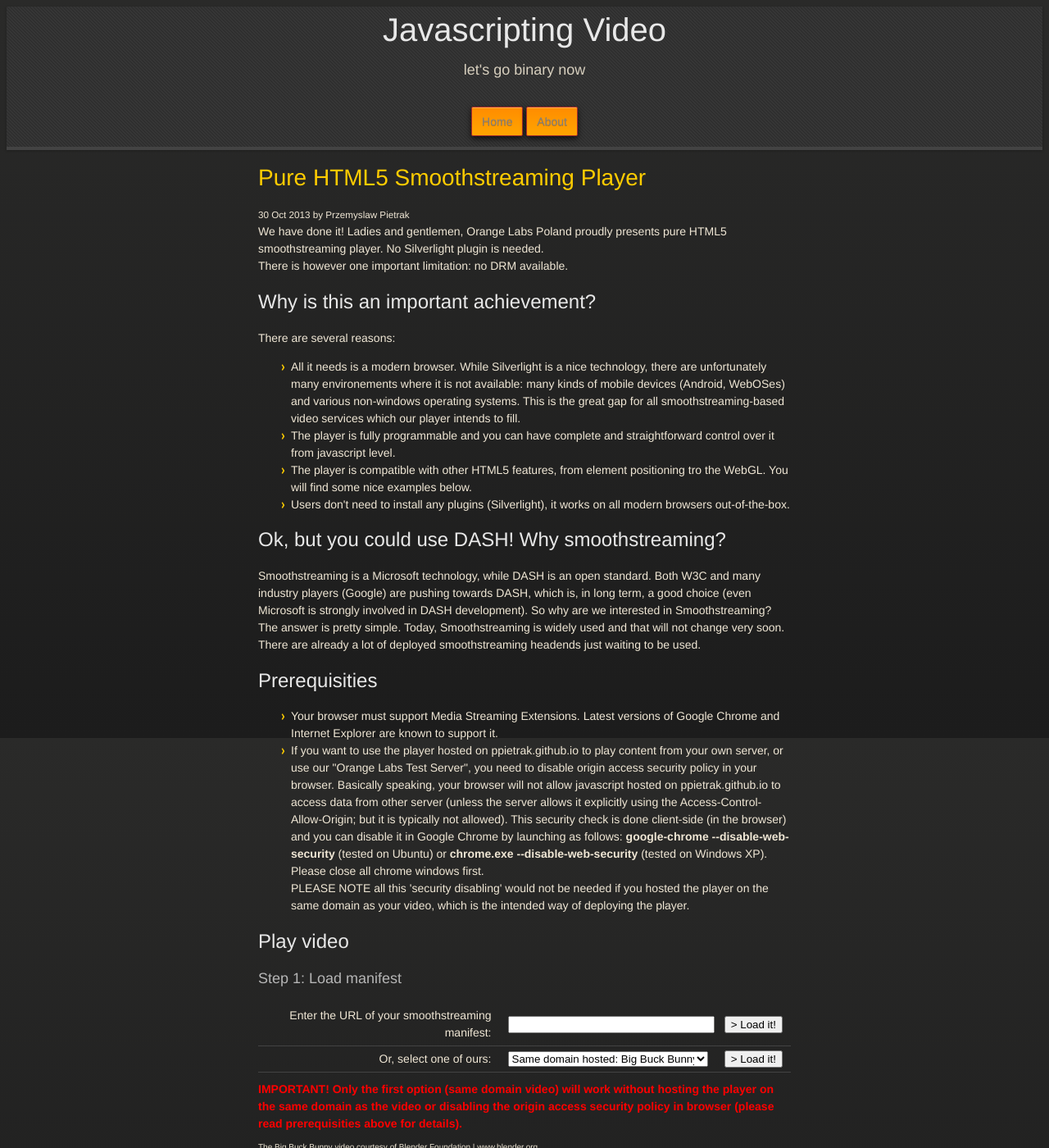
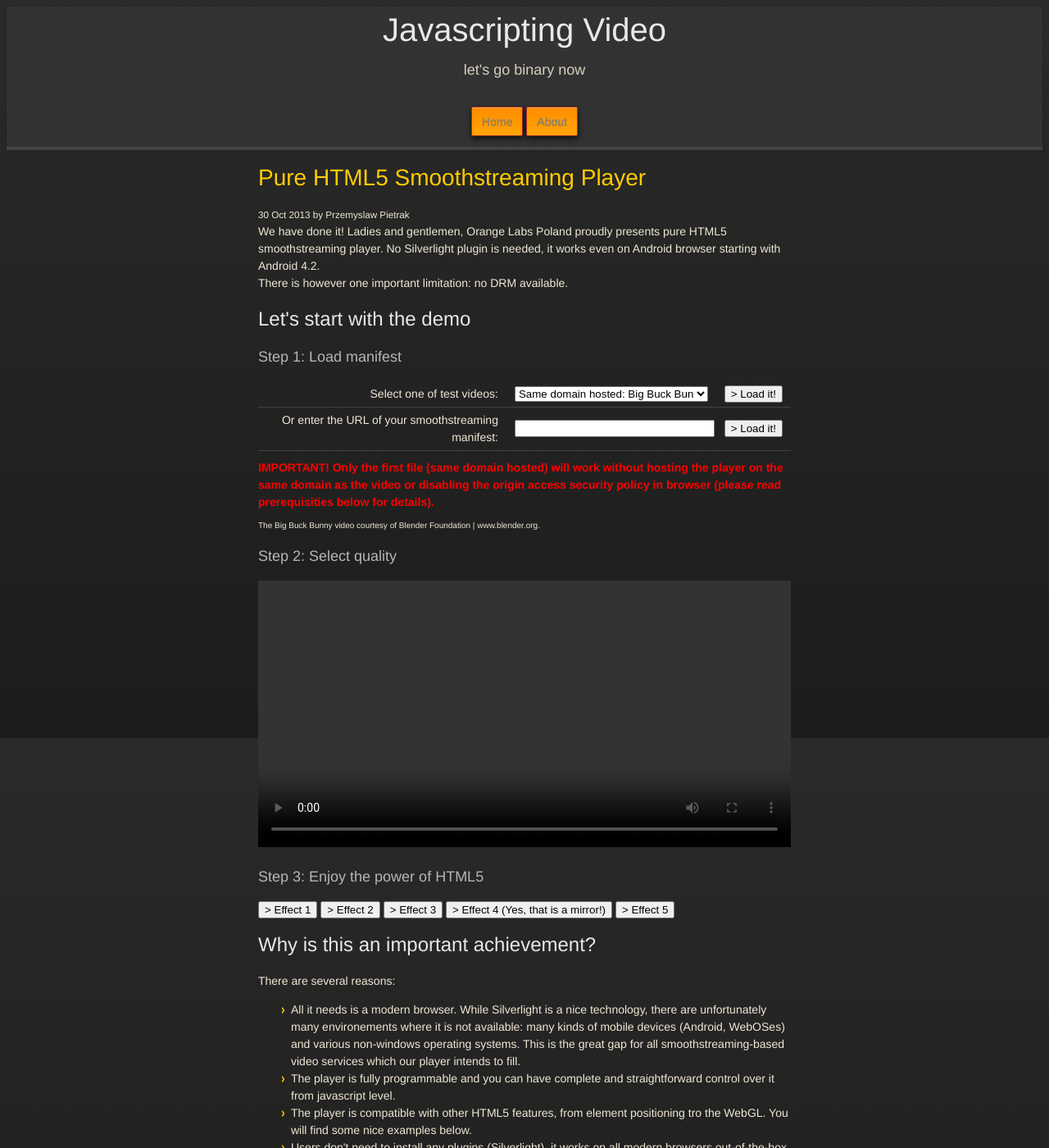
Before and after one commit to ppietrak/ppietrak.github.com, a Jekyll site: the page built from _posts/2013-10-30-pure-html5-smoothstreaming-player.html, in a window 1280 px wide and 1400 px high. Shown: the whole window at 82% size. Built offline with Jekyll 4.4.1, drawn with Linux system fonts in a browser that asks for light colours; nearby versions of some CDN libraries; some of the changed text lies outside the part shown.

Commit message:
added Android photo

```diff
--- a/_posts/2013-10-30-pure-html5-smoothstreaming-player.html
+++ b/_posts/2013-10-30-pure-html5-smoothstreaming-player.html
@@ -5,7 +5,7 @@
 published: true
 ---
 
-We have done it! Ladies and gentlemen, Orange Labs Poland proudly presents pure HTML5 smoothstreaming player. No Silverlight plugin is needed.<br/>
+We have done it! Ladies and gentlemen, Orange Labs Poland proudly presents pure HTML5 smoothstreaming player. No Silverlight plugin is needed, it works even on Android browser starting with Android 4.2.<br/>
 There is however one important limitation: no DRM available.
 
 
@@ -19,6 +19,59 @@
 <script type="text/javascript" src="/javascripts/SmPlayer.js"></script>
 <script type="text/javascript" src="/javascripts/SmMedia.js"></script>
 <script src="//ajax.googleapis.com/ajax/libs/jquery/1.9.1/jquery.min.js" ></script>
+
+
+<h2>Let's start with the demo</h2>
+
+<h3>Step 1: Load manifest</h3>
+
+<table>
+	<tr>
+		<td style="text-align:right;">Select one of test videos:</td>
+		<td>
+			<select id="input_sample" style="width:100%">
+				<option value="/BigBuckBunny.ism/manifest.xml">Same domain hosted: Big Buck Bunny</option>
+				<option value="http://origin-vod-ss.ott.rd.tp.pl/SS/bunny2/bunny2/BigBuckBunny.ism/manifest">Orange Labs Test Server: Big Buck Bunny</option>
+				<option value="http://origin-vod-ss.ott.rd.tp.pl/SS/Faust/Faust/euronews-vod.ism/manifest">Orange Labs Test Server: Weather broadcast</option>
+				<option value="http://origin-vod-ss.ott.rd.tp.pl/SS/Zaglada/Zaglada/tvtit-vod-2.ism/manifest">Orange Labs Test Server, video 3</option>
+				<option value="http://origin-vod-ss.ott.rd.tp.pl/SS/Robale/Robale/tvtit-vod-1.ism/manifest">Orange Labs Test Server, video 4</option>
+
+			</select>
+		</td>
+		<td><input type="button" onclick="runDemo(document.getElementById('input_sample').value);" value="> Load it!"/></td>
+	</tr>
+	<tr>
+		<td style="text-align:right;">Or enter the URL of your smoothstreaming manifest:</td>
+		<td><input id="input_url" style="width:100%"></td>
+		<td><input type="button" onclick="runDemo(document.getElementById('input_url').value);" value="> Load it!" /></td>
+	</tr>
+</table>
+<div style="padding-top:10px;color:red;">
+<b>IMPORTANT! Only the first file (same domain hosted) will work without hosting the player on the same domain as the video or disabling the origin access security policy in browser (please read prerequisities below for details).</b>
+</div>
+<div style="font-size:10px;padding-top:10px;">The Big Buck Bunny video courtesy of Blender Foundation | www.blender.org. </div>
+
+<h3>Step 2: Select quality</h3>
+
+<div id="quality" style="margin-bottom:10px;"></div>
+<div id="vparent" style="position:relative">
+<video id="v" controls autoplay style="width:100%;height:auto;"></video>
+<div id="curtainleft" style="position:absolute;left:0;top:0;bottom:0;right:100%;background-color:#252525;"></div>
+<div id="curtainright" style="position:absolute;left:100%;top:0;bottom:0;right:0;background-color:#252525;"></div>
+</div>
+
+<div style="experiments">
+<h3>Step 3: Enjoy the power of HTML5</h3>
+<input type="button" onclick="runEffect(0);" value="> Effect 1"/>
+<input type="button" onclick="runEffect(1);" value="> Effect 2"/>
+<input type="button" onclick="runEffect(2);" value="> Effect 3"/>
+<input type="button" onclick="runEffect(3);" value="> Effect 4 (Yes, that is a mirror!)"/>
+<input type="button" onclick="runEffect(4);" value="> Effect 5"/>
+</div>
+
+
+
+<div id="fragments"></div>
 
 <h2>Why is this an important achievement?</h2>
 There are several reasons:
@@ -35,63 +88,13 @@
 
 <h2>Prerequisities</h2>
 <ul>
-<li>Your browser must support Media Streaming Extensions. Latest versions of Google Chrome and Internet Explorer are known to support it.</li>
+<li>Your browser must support Media Streaming Extensions. Latest versions of Google Chrome and Internet Explorer are known to support it. The Chrome browser in  Android 4.2 supports it.
+<img src="/images/html5-smoothstreaming-player-on-android.jpg" alt="HTML5 smoothstreaming player on Android 4.2" style="max-width:400px;height:auto;margin:auto;"</img></li>
 <li>If you want to use the player hosted on ppietrak.github.io to play content from your own server, or use our "Orange Labs Test Server", you need to disable origin access security policy in your browser. Basically speaking, your browser will not allow javascript hosted on ppietrak.github.io to access data from other server (unless the server allows it explicitly using the Access-Control-Allow-Origin; but it is typically not allowed). This security check is done client-side (in the browser) and you can disable it in Google Chrome by launching as follows: <b>google-chrome --disable-web-security</b> (tested on Ubuntu) or <b>chrome.exe --disable-web-security</b> (tested on Windows XP). Please close all chrome windows first. <br/>
 PLEASE NOTE all this 'security disabling' would not be needed if you hosted the player on the same domain as your video, which is the intended way of deploying the player.</li>
 
 </ul>
 
-<h2>Play video</h2>
-
-<h3>Step 1: Load manifest</h3>
-
-<table>
-	<tr>
-		<td style="text-align:right;">Enter the URL of your smoothstreaming manifest:</td>
-		<td><input id="input_url" style="width:100%"></td>
-		<td><input type="button" onclick="runDemo(document.getElementById('input_url').value);" value="> Load it!" /></td>
-	</tr>
-	<tr>
-		<td style="text-align:right;">Or, select one of ours:</td>
-		<td>
-			<select id="input_sample" style="width:100%">
-				<option value="/BigBuckBunny.ism/manifest.xml">Same domain hosted: Big Buck Bunny</option>
-				<option value="http://origin-vod-ss.ott.rd.tp.pl/SS/bunny2/bunny2/BigBuckBunny.ism/manifest">Orange Labs Test Server: Big Buck Bunny</option>
-				<option value="http://origin-vod-ss.ott.rd.tp.pl/SS/Faust/Faust/euronews-vod.ism/manifest">Orange Labs Test Server: Weather broadcast</option>
-				<option value="http://origin-vod-ss.ott.rd.tp.pl/SS/Zaglada/Zaglada/tvtit-vod-2.ism/manifest">Orange Labs Test Server, video 3</option>
-				<option value="http://origin-vod-ss.ott.rd.tp.pl/SS/Robale/Robale/tvtit-vod-1.ism/manifest">Orange Labs Test Server, video 4</option>
-
-			</select>
-		</td>
-		<td><input type="button" onclick="runDemo(document.getElementById('input_sample').value);" value="> Load it!"/></td>
-	</tr>
-</table>
-<div style="padding-top:10px;color:red;">
-<b>IMPORTANT! Only the first option (same domain video) will work without hosting the player on the same domain as the video or disabling the origin access security policy in browser (please read prerequisities above for details).</b>
-</div>
-<div style="font-size:10px;padding-top:10px;">The Big Buck Bunny video courtesy of Blender Foundation | www.blender.org. </div>
-
-<h3>Step 2: Select quality</h3>
-
-<div id="quality" style="margin-bottom:10px;"></div>
-<div id="vparent" style="position:relative">
-<video id="v" controls autoplay width="640" height="480"></video>
-<div id="curtainleft" style="position:absolute;left:0;top:0;bottom:0;right:100%;background-color:#252525;"></div>
-<div id="curtainright" style="position:absolute;left:100%;top:0;bottom:0;right:0;background-color:#252525;"></div>
-</div>
-
-<div style="experiments">
-<h3>Step 3: Enjoy the power of HTML5</h3>
-<input type="button" onclick="runEffect(0);" value="> Effect 1"/>
-<input type="button" onclick="runEffect(1);" value="> Effect 2"/>
-<input type="button" onclick="runEffect(2);" value="> Effect 3"/>
-<input type="button" onclick="runEffect(3);" value="> Effect 4 (Yes, that is a mirror!)"/>
-<input type="button" onclick="runEffect(4);" value="> Effect 5"/>
-</div>
-
-
-
-<div id="fragments"></div>
 
 <h2>How it works (roughly)</h2>
 <ul>
```
Also changed, not shown: other parts of _posts/2013-10-30-pure-html5-smoothstreaming-player.html (+1 -1 lines), images/html5-smoothstreaming-player-on-android.jpg (added).
